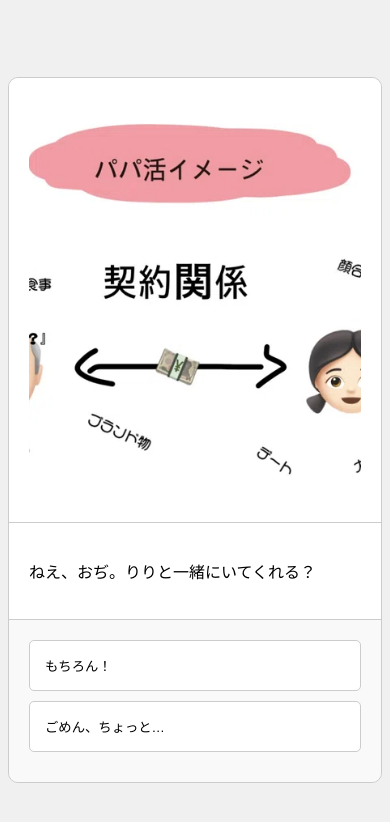
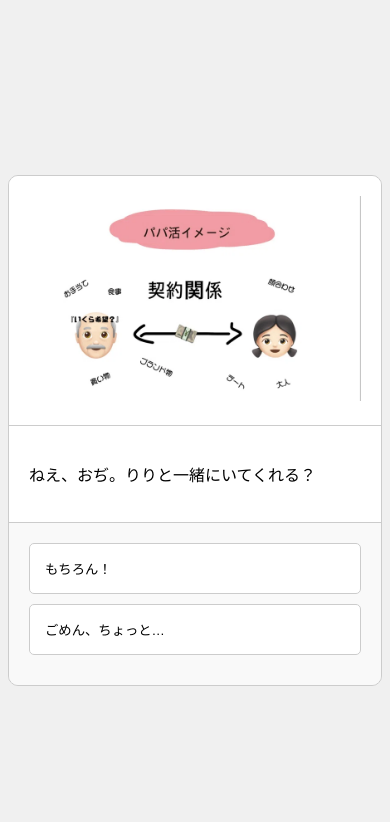
Before and after one commit to MaybeIeatsushitoday/riri-game2, a plain HTML site: page riri-game/index.html in a window 390 px wide. Both pictures are taken after a click on the button "ゲームをはじめる". Drawn offline with Linux system fonts and the light colour scheme.

Commit message:
\"Feat: Adjust image styling for responsiveness\"

```diff
--- a/riri-game/style.css
+++ b/riri-game/style.css
@@ -45,8 +45,9 @@ body {
 
 #character-image {
     max-width: 100%;
-    height: 400px;
-    object-fit: cover;
+    max-height: 80vh; /* 画面の高さの80%を上限とする */
+    width: auto; /* 幅は自動調整 */
+    object-fit: contain; /* 画像全体が表示されるように調整 */
 }
 
 #text-container {
```
